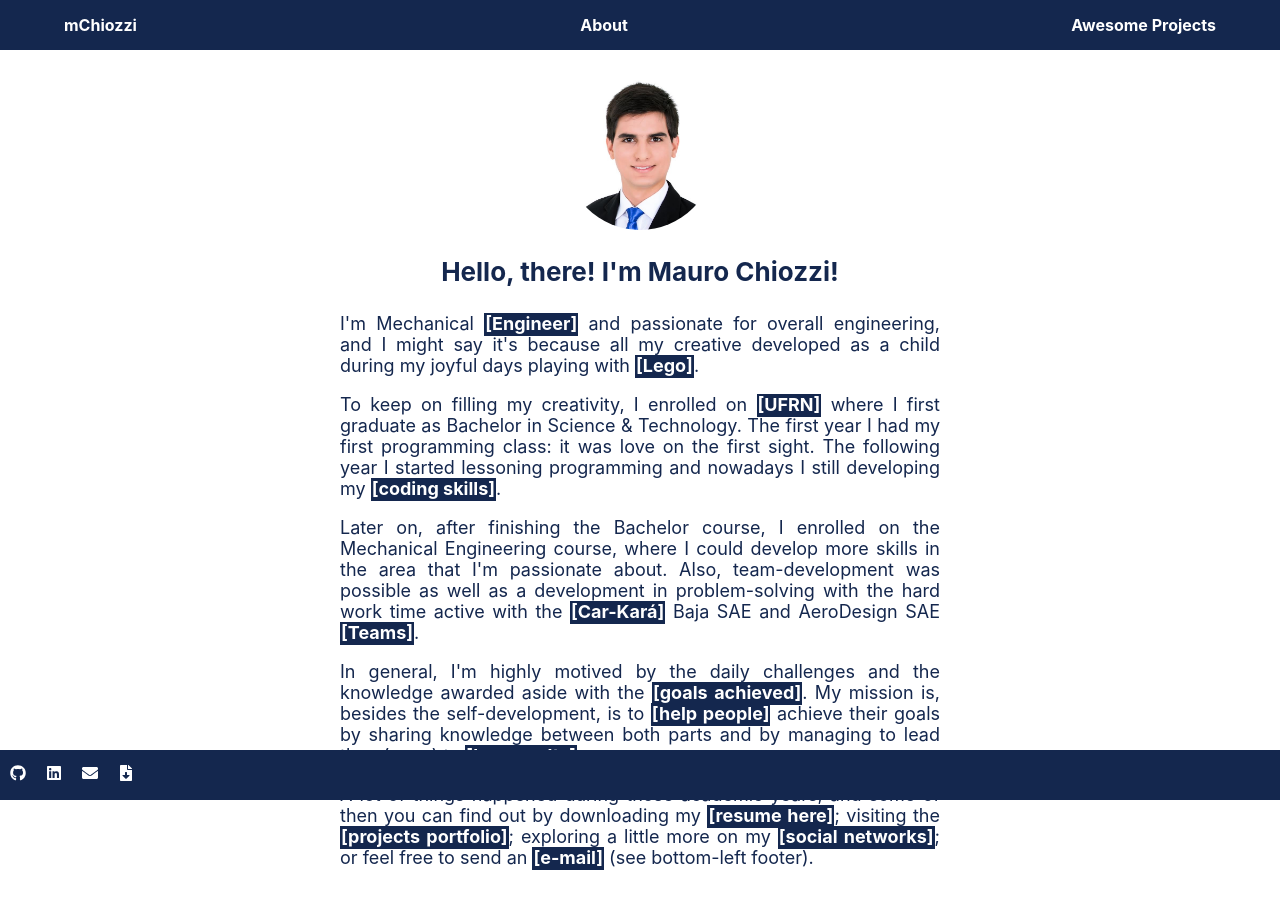
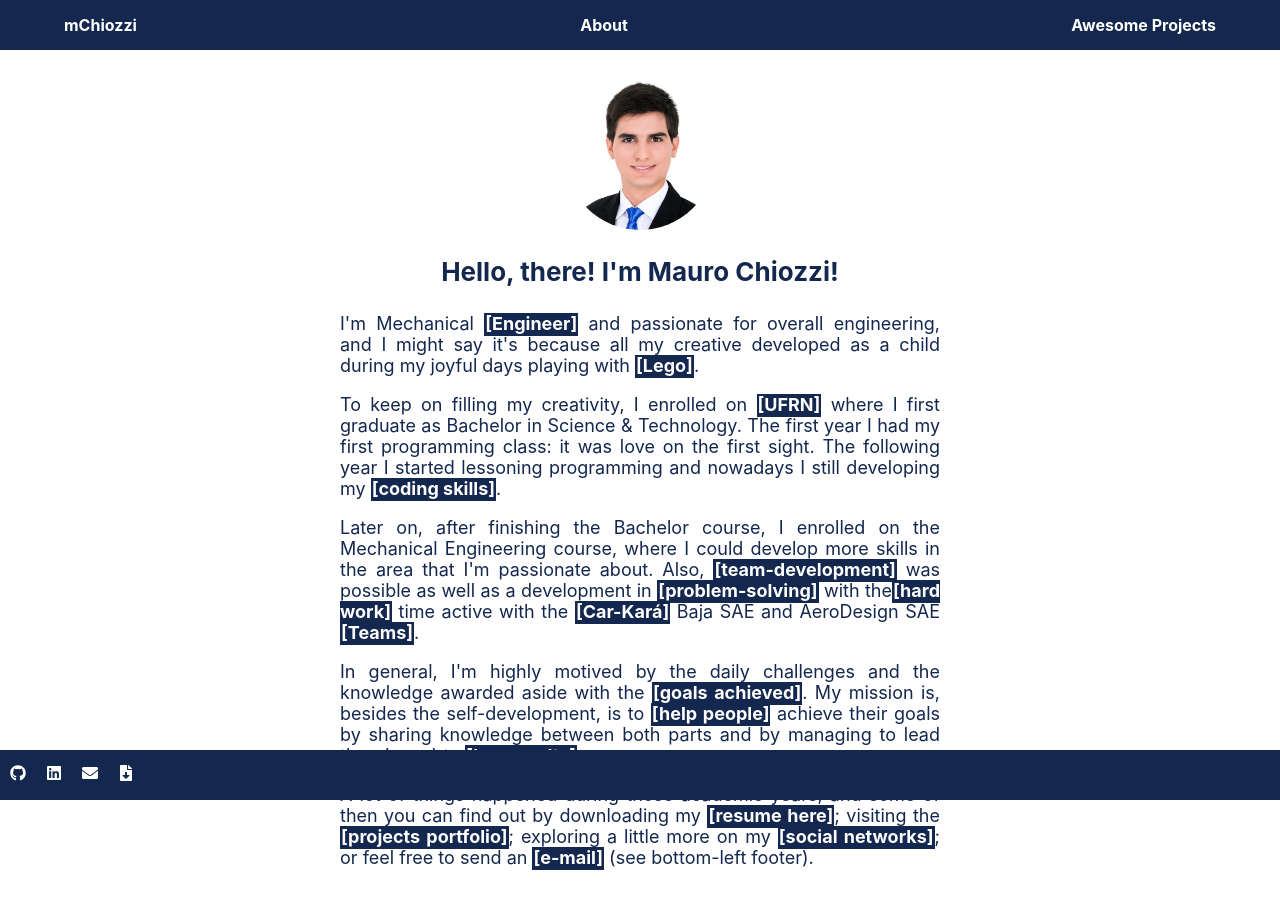
Before and after one commit to maurochiozzi/maurochiozzi.github.io, a React (Create React App) app: page /#/about in a window 1280 px wide. Shown: the top 908 px of the page. Built offline with nearby package versions, Linux system fonts and the light colour scheme; the HTML template or start-up script is replaced by a standard one.

Commit message:
highlight key words

```diff
--- a/src/pages/about/index.js
+++ b/src/pages/about/index.js
@@ -40,9 +40,11 @@ export default function About() {
         <p>
           Later on, after finishing the Bachelor course, I enrolled on the
           Mechanical Engineering course, where I could develop more skills in
-          the area that I'm passionate about. Also, team-development was
-          possible as well as a development in problem-solving with the hard
-          work time active with the{" "}
+          the area that I'm passionate about. Also,{" "}
+          <span className="highlight">[team-development]</span> was possible as
+          well as a development in{" "}
+          <span className="highlight">[problem-solving]</span> with the
+          <span className="highlight">[hard work]</span> time active with the{" "}
           <span className="highlight">[Car-Kará]</span> Baja SAE and AeroDesign
           SAE <span className="highlight">[Teams]</span>.
         </p>
```
